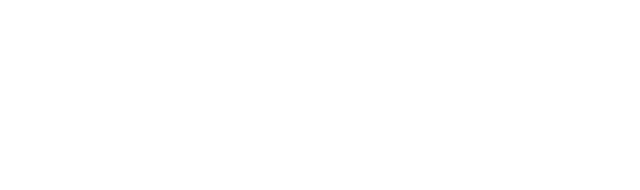
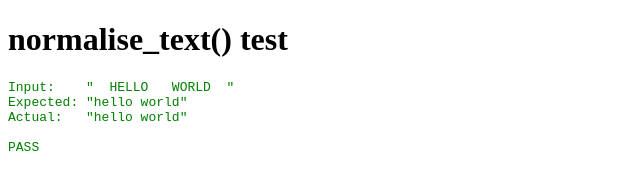
Before and after one commit to Chibbit-99/Sprout-Slop-Filter, a plain HTML site: page test.html in a window 1280 px wide. Shown: the whole page, without its empty margins (0-640 px from the left). Drawn offline with Linux system fonts and the light colour scheme.

Commit message:
Fix subsystem test page script path

```diff
--- a/test.html
+++ b/test.html
@@ -1 +1,39 @@
-<script src="/subsystems/normalise_text.js"></script>
+<!doctype html>
+<html lang="en">
+<head>
+    <meta charset="utf-8">
+    <meta name="viewport" content="width=device-width, initial-scale=1">
+    <title>Sprout subsystem tests</title>
+</head>
+<body>
+    <h1>normalise_text() test</h1>
+    <pre id="result">Running test…</pre>
+
+    <!-- Use a relative path so this works both from the project folder and on a project-hosted site. -->
+    <script src="./subsystems/normalise_text.js"></script>
+    <script>
+        const output = document.getElementById("result");
+
+        try {
+            if (typeof normalise_text !== "function") {
+                throw new Error("normalise_text was not loaded. Check the script path and browser console.");
+            }
+
+            const input = "  HELLO   WORLD  ";
+            const expected = "hello world";
+            const actual = normalise_text(input);
+
+            output.textContent =
+                "Input:    " + JSON.stringify(input) + "\n" +
+                "Expected: " + JSON.stringify(expected) + "\n" +
+                "Actual:   " + JSON.stringify(actual) + "\n\n" +
+                (actual === expected ? "PASS" : "FAIL");
+            output.style.color = actual === expected ? "green" : "red";
+        } catch (error) {
+            output.textContent = "ERROR: " + error.message;
+            output.style.color = "red";
+            console.error(error);
+        }
+    </script>
+</body>
+</html>
```
